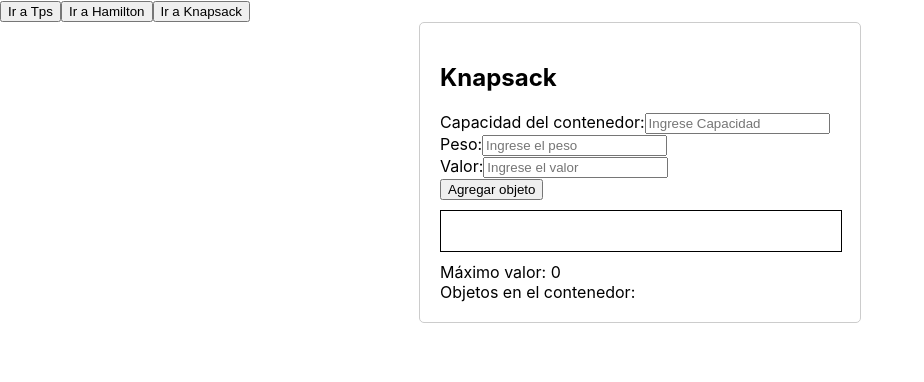
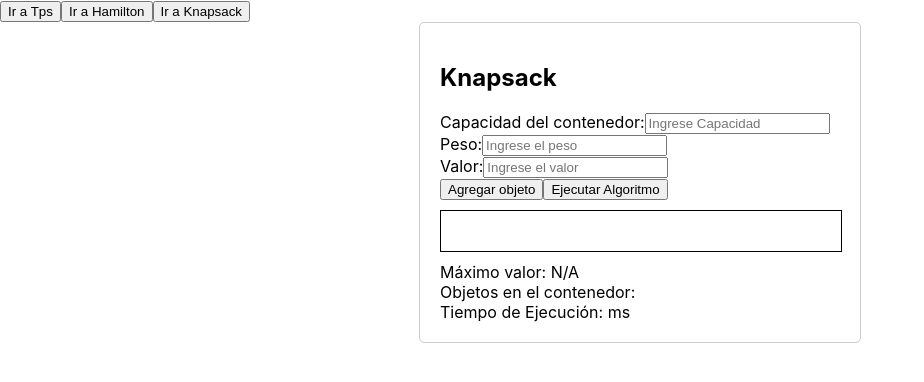
Before and after one commit to BoroaDev7/AnalisisProyecto, a React (Create React App) app: page /Knapsack in a window 1280 px wide. Shown: the top 382 px of the page, without its empty margins (0-924 px from the left). Built offline with nearby package versions, Linux system fonts and the light colour scheme.

Commit message:
Knapsack Correcto

```diff
--- a/src/Knapsack.js
+++ b/src/Knapsack.js
@@ -6,6 +6,8 @@ function Knapsack() {
     const [capacity, setCapacity] = useState('');
     const [itemWeight, setItemWeight] = useState('');
     const [itemValue, setItemValue] = useState('');
+    const [executionTime, setExecutionTime] = useState(null);
+    const [knapsackResult, setKnapsackResult] = useState(null);
 
     const addItem = () => {
         const newItems = [...items, { weight: parseInt(itemWeight), value: parseInt(itemValue) }];
@@ -45,19 +47,25 @@ function Knapsack() {
         }
     };
 
+    const calculateKnapsack = () => {
+        const itemsCopy = [...items];
+        const start = performance.now();
+        const result = knapsackRecursive(
+            itemsCopy.map(item => item.weight),
+            itemsCopy.map(item => item.value),
+            parseInt(capacity),
+            itemsCopy.length
+        );
+        const end = performance.now();
+        setExecutionTime(end - start);
+        setKnapsackResult(result);
+    };
+
     const percentageFilled = () => {
+        if (!knapsackResult) return 0;
         const totalWeight = knapsackResult.weight;
         return (totalWeight / parseInt(capacity)) * 100;
     };
-
-    const knapsackResult = knapsackRecursive(
-        items.map(item => item.weight),
-        items.map(item => item.value),
-        parseInt(capacity),
-        items.length
-    );
-
-    const selectedItems = knapsackResult.items.map(index => items[index]);
 
     return (
         <div className="container">
@@ -75,6 +83,7 @@ function Knapsack() {
                 <input type="number" id="itemValue" value={itemValue} onChange={e => setItemValue(e.target.value)} placeholder="Ingrese el valor" />
             </div>
             <button onClick={addItem}>Agregar objeto</button>
+            <button onClick={calculateKnapsack}>Ejecutar Algoritmo</button>
             <div className="item-list">
                 {items.map((item, index) => (
                     <div key={index} className="item">
@@ -87,14 +96,15 @@ function Knapsack() {
                 <div className="knapsack-fill" style={{ width: `${percentageFilled()}%` }}></div>
             </div>
             <div id="result">
-                Máximo valor: {knapsackResult.value}<br />
+                Máximo valor: {knapsackResult ? knapsackResult.value : 'N/A'}<br />
                 Objetos en el contenedor:
-                {selectedItems.map((item, index) => (
+                {knapsackResult && knapsackResult.items.map((item, index) => (
                     <div key={index}>
-                        Peso: {item.weight}, Valor: {item.value}
+                        {items[item] && `Peso: ${items[item].weight}, Valor: ${items[item].value}`}
                     </div>
                 ))}
             </div>
+            <div>Tiempo de Ejecución: {executionTime} ms</div>
         </div>
     );
 }
```
